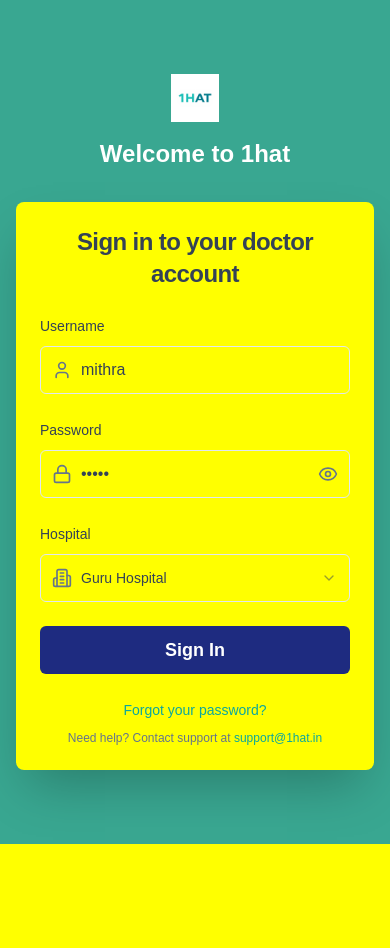
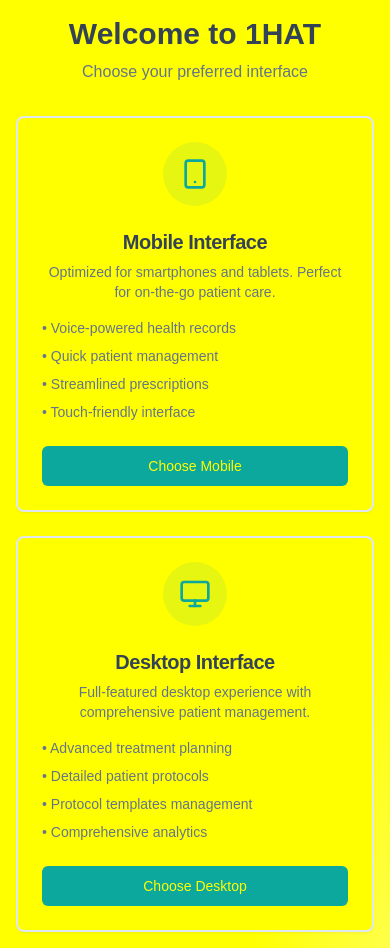
Before and after one commit to kpurusho1/onehatmockup, a React (Vite) app: page / in a window 390 px wide. Before the commit this address led to /login. Before the commit the page ends 844 px from the top, so only its background shows below. Built offline with nearby package versions, Linux system fonts and the light colour scheme; a web font is replaced by a local one.

Commit message:
Add platform selection
Implement a platform selection screen for initial access, directing users to the mobile login flow or the desktop interface based on their choice.

```diff
--- a/src/App.tsx
+++ b/src/App.tsx
@@ -5,6 +5,7 @@ import { BrowserRouter, Routes, Route, Navigate } from "react-router-dom";
 import { Layout } from "./components/Layout";
 import { MobileLayout } from "./components/mobile/MobileLayout";
 
+import PlatformSelection from "./pages/PlatformSelection";
 import Login from "./pages/Login";
 import VoiceHealthRecord from "./pages/VoiceHealthRecord";
 import PatientProtocols from "./pages/PatientProtocols";
@@ -21,14 +22,24 @@ const App = () => (
     <Sonner />
     <BrowserRouter>
       <Routes>
+        {/* Platform Selection - First screen */}
+        <Route path="/" element={<PlatformSelection />} />
+
         {/* Login page */}
         <Route path="/login" element={<Login />} />
 
-        {/* Redirect to login first */}
-        <Route path="/" element={<Navigate to="/login" replace />} />
-
         {/* Mobile App Route */}
         <Route path="/mobile" element={<MobileLayout />} />
+
+        {/* Desktop App Routes */}
+        <Route path="/desktop" element={<Layout />}>
+          <Route index element={<PatientProtocols />} />
+          <Route path="voice-health" element={<VoiceHealthRecord />} />
+          <Route path="patient-protocols" element={<PatientProtocols />} />
+          <Route path="protocol-templates" element={<ProtocolTemplates />} />
+          <Route path="prescription" element={<Prescription />} />
+          <Route path="profile" element={<Profile />} />
+        </Route>
 
         {/* Legacy routes redirected to mobile */}
         <Route path="/voice-health" element={<Navigate to="/mobile" replace />} />
@@ -36,7 +47,6 @@ const App = () => (
         <Route path="/protocol-templates" element={<Navigate to="/mobile" replace />} />
         <Route path="/prescription" element={<Navigate to="/mobile" replace />} />
         <Route path="/profile" element={<Navigate to="/mobile" replace />} />
-        <Route path="/desktop" element={<Navigate to="/mobile" replace />} />
 
         {/* ADD ALL CUSTOM ROUTES ABOVE THE CATCH-ALL "*" ROUTE */}
         <Route path="*" element={<NotFound />} />
--- a/src/pages/Login.tsx
+++ b/src/pages/Login.tsx
@@ -17,8 +17,15 @@ export default function Login() {
 
   const handleLogin = (e: React.FormEvent) => {
     e.preventDefault();
-    // For demo purposes, navigate to mobile app
-    navigate("/mobile");
+    // Check URL params to determine where to navigate after login
+    const urlParams = new URLSearchParams(window.location.search);
+    const platform = urlParams.get('platform');
+
+    if (platform === 'mobile') {
+      navigate("/mobile");
+    } else {
+      navigate("/desktop");
+    }
   };
 
   return (
--- /dev/null
+++ b/src/pages/PlatformSelection.tsx
@@ -0,0 +1,77 @@
+import { useNavigate } from "react-router-dom";
+import { Button } from "@/components/ui/button";
+import { Card, CardContent, CardDescription, CardHeader, CardTitle } from "@/components/ui/card";
+import { Smartphone, Monitor } from "lucide-react";
+
+const PlatformSelection = () => {
+  const navigate = useNavigate();
+
+  return (
+    <div className="min-h-screen bg-gradient-to-br from-background to-muted/30 flex items-center justify-center p-4">
+      <div className="w-full max-w-4xl">
+        <div className="text-center mb-8">
+          <h1 className="text-3xl font-bold text-foreground mb-2">Welcome to 1HAT</h1>
+          <p className="text-muted-foreground">Choose your preferred interface</p>
+        </div>
+
+        <div className="grid grid-cols-1 md:grid-cols-2 gap-6">
+          {/* Mobile Interface Card */}
+          <Card className="cursor-pointer transition-all hover:shadow-lg hover:scale-105 border-2 hover:border-primary/50">
+            <CardHeader className="text-center pb-4">
+              <div className="mx-auto w-16 h-16 bg-primary/10 rounded-full flex items-center justify-center mb-4">
+                <Smartphone className="w-8 h-8 text-primary" />
+              </div>
+              <CardTitle className="text-xl">Mobile Interface</CardTitle>
+              <CardDescription>
+                Optimized for smartphones and tablets. Perfect for on-the-go patient care.
+              </CardDescription>
+            </CardHeader>
+            <CardContent>
+              <ul className="text-sm text-muted-foreground space-y-2 mb-6">
+                <li>• Voice-powered health records</li>
+                <li>• Quick patient management</li>
+                <li>• Streamlined prescriptions</li>
+                <li>• Touch-friendly interface</li>
+              </ul>
+              <Button
+                onClick={() => navigate("/login?platform=mobile")}
+                className="w-full"
+              >
+                Choose Mobile
+              </Button>
+            </CardContent>
+          </Card>
+
+          {/* Desktop Interface Card */}
+          <Card className="cursor-pointer transition-all hover:shadow-lg hover:scale-105 border-2 hover:border-primary/50">
+            <CardHeader className="text-center pb-4">
+              <div className="mx-auto w-16 h-16 bg-primary/10 rounded-full flex items-center justify-center mb-4">
+                <Monitor className="w-8 h-8 text-primary" />
+              </div>
+              <CardTitle className="text-xl">Desktop Interface</CardTitle>
+              <CardDescription>
+                Full-featured desktop experience with comprehensive patient management.
+              </CardDescription>
+            </CardHeader>
+            <CardContent>
+              <ul className="text-sm text-muted-foreground space-y-2 mb-6">
+                <li>• Advanced treatment planning</li>
+                <li>• Detailed patient protocols</li>
+                <li>• Protocol templates management</li>
+                <li>• Comprehensive analytics</li>
+              </ul>
+              <Button
+                onClick={() => navigate("/desktop")}
+                className="w-full"
+              >
+                Choose Desktop
+              </Button>
+            </CardContent>
+          </Card>
+        </div>
+      </div>
+    </div>
+  );
+};
+
+export default PlatformSelection;
```
